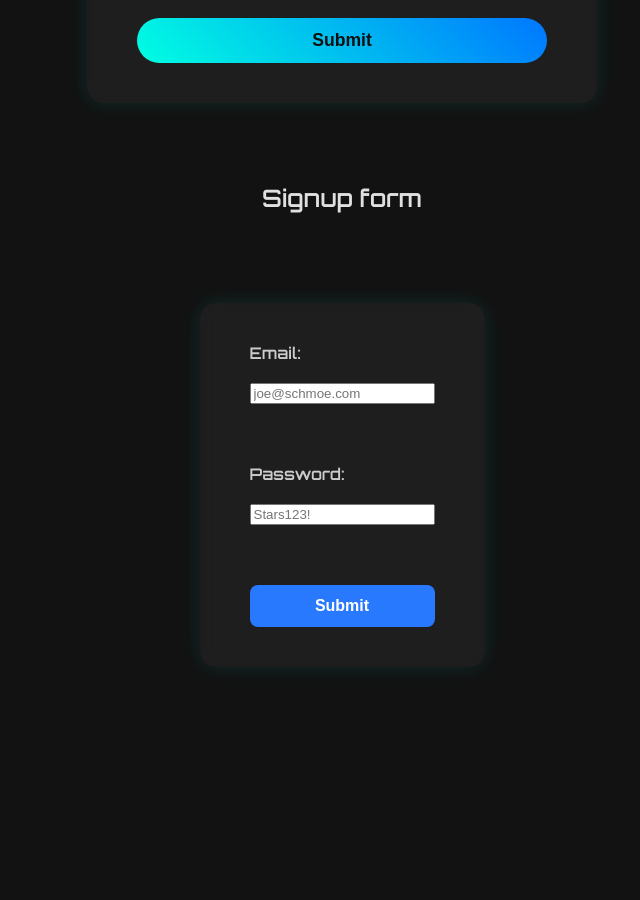
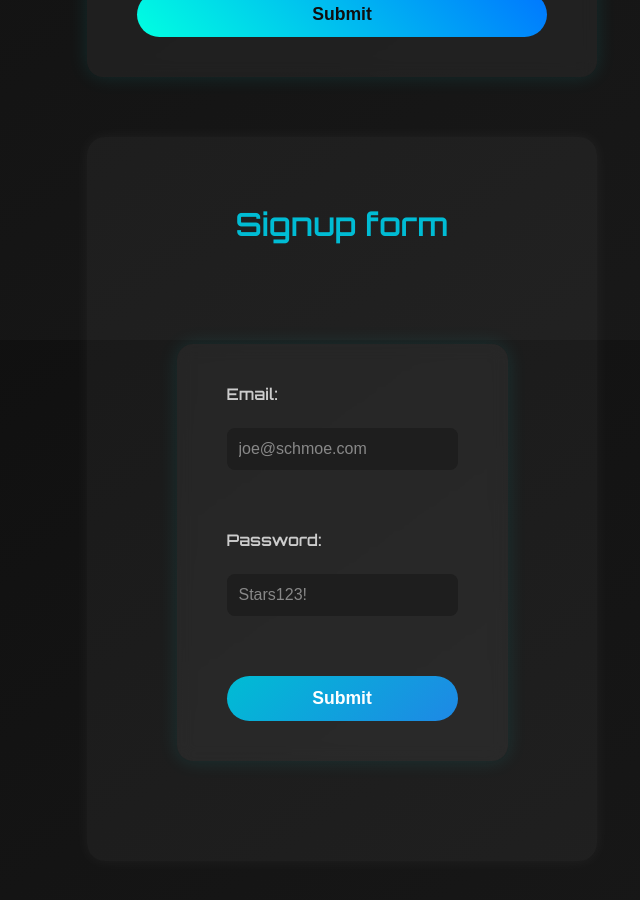
Before and after one commit to bebopkenny/Reactjs, a React (Vite) app in the folder 03/mini-project-3/: page / in a window 1280 px wide. Shown: the part 460-1360 px from the top of the page, without its empty margins (298-938 px from the left). Before the commit the page ends 1187 px from the top, so only its background shows below. Built offline with nearby package versions, Linux system fonts and the light colour scheme.

Commit message:
Added css to signup.jsx file

```diff
--- a/03/mini-project-3/src/components/SignUp.css
+++ b/03/mini-project-3/src/components/SignUp.css
@@ -0,0 +1,71 @@
+/* SignUp.css */
+@import url('https://fonts.googleapis.com/css2?family=Orbitron:wght@600&display=swap');
+
+body {
+  margin: 0;
+  font-family: 'Orbitron', sans-serif;
+  background: linear-gradient(145deg, #0f0f0f, #1a1a1a);
+  color: #fff;
+}
+
+section {
+  background: rgba(255, 255, 255, 0.04);
+  padding: 40px 50px;
+  margin: 40px auto;
+  border-radius: 18px;
+  max-width: 500px;
+  box-shadow: 0 0 15px rgba(255, 255, 255, 0.05);
+  display: flex;
+  flex-direction: column;
+  gap: 20px;
+}
+
+h1 {
+  text-align: center;
+  margin-bottom: 20px;
+  font-size: 2rem;
+  color: #00bcd4;
+}
+
+form {
+  display: flex;
+  flex-direction: column;
+  gap: 20px;
+}
+
+label {
+  font-size: 1rem;
+  margin-bottom: 4px;
+  color: #ccc;
+}
+
+input {
+  padding: 12px;
+  border: none;
+  border-radius: 8px;
+  background-color: #1e1e1e;
+  color: #fff;
+  font-size: 1rem;
+  outline: none;
+}
+
+input::placeholder {
+  color: #888;
+}
+
+button {
+  padding: 12px 24px;
+  font-size: 1.1rem;
+  font-weight: bold;
+  background: linear-gradient(135deg, #00bcd4, #1e88e5);
+  color: #fff;
+  border: none;
+  border-radius: 50px;
+  cursor: pointer;
+  transition: all 0.3s ease;
+}
+
+button:hover {
+  transform: scale(1.05);
+  background: linear-gradient(135deg, #00acc1, #1565c0);
+}
--- a/03/mini-project-3/src/components/SignUp.jsx
+++ b/03/mini-project-3/src/components/SignUp.jsx
@@ -1,5 +1,4 @@
 import './SignUp.css'
-
 import React from 'react'
 
 const SignUp = () => {
```
